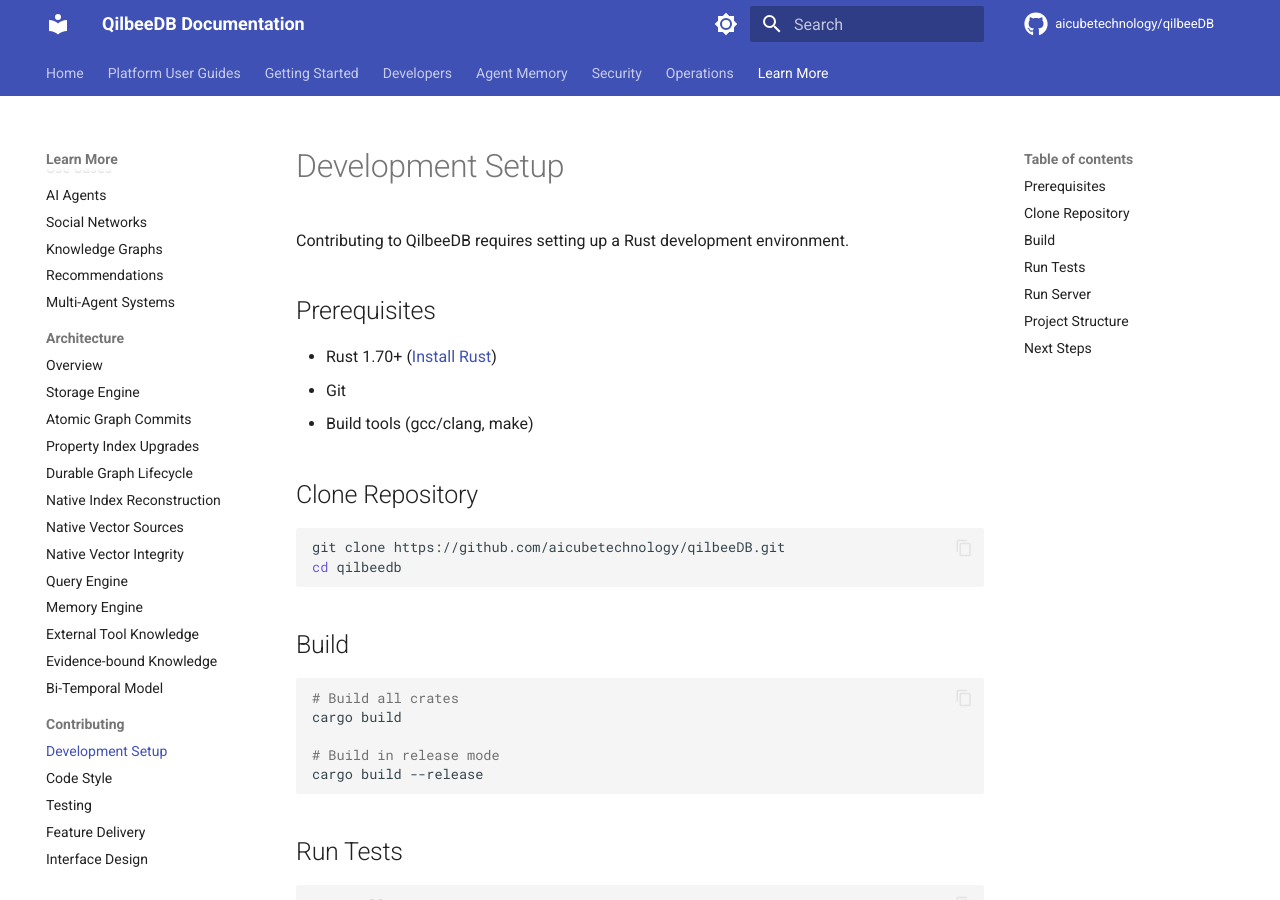
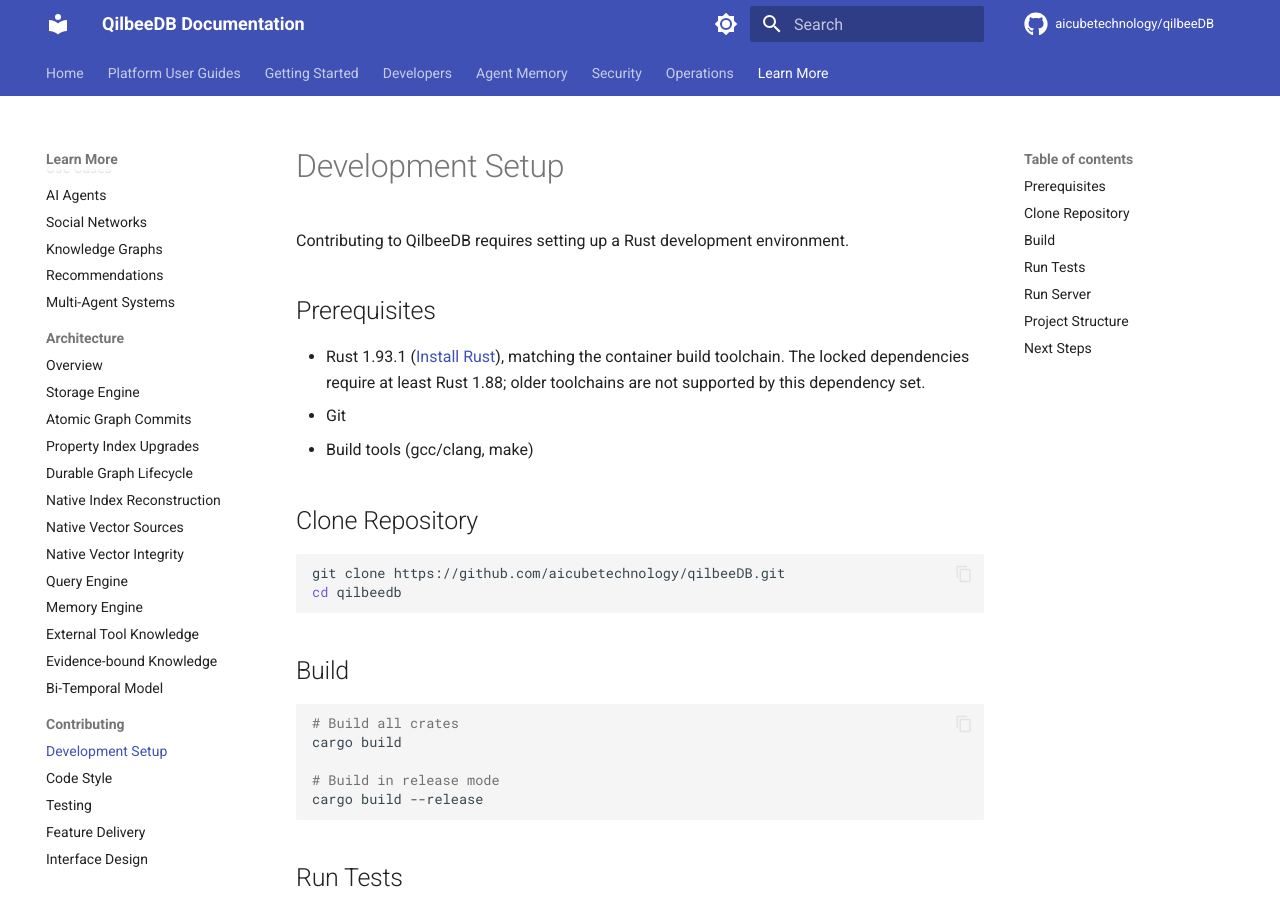
Before and after one commit to aicubetechnology/qilbeeDB, an MkDocs documentation site: the page built from docs/contributing/setup.md, in a window 1280 px wide and 900 px high. Built offline with MkDocs 1.6.1 and Material for MkDocs 9.7.7, drawn with Linux system fonts in a browser that asks for light colours; comment, search, counter and statistics services are not loaded.

Commit message:
docs: align source build prerequisites with validated toolchain

```diff
--- a/docs/contributing/setup.md
+++ b/docs/contributing/setup.md
@@ -4,7 +4,7 @@
 
 ## Prerequisites
 
-- Rust 1.70+ ([Install Rust](https://rustup.rs/))
+- Rust 1.93.1 ([Install Rust](https://rustup.rs/)), matching the container build toolchain. The locked dependencies require at least Rust 1.88; older toolchains are not supported by this dependency set.
 - Git
 - Build tools (gcc/clang, make)
 
```
